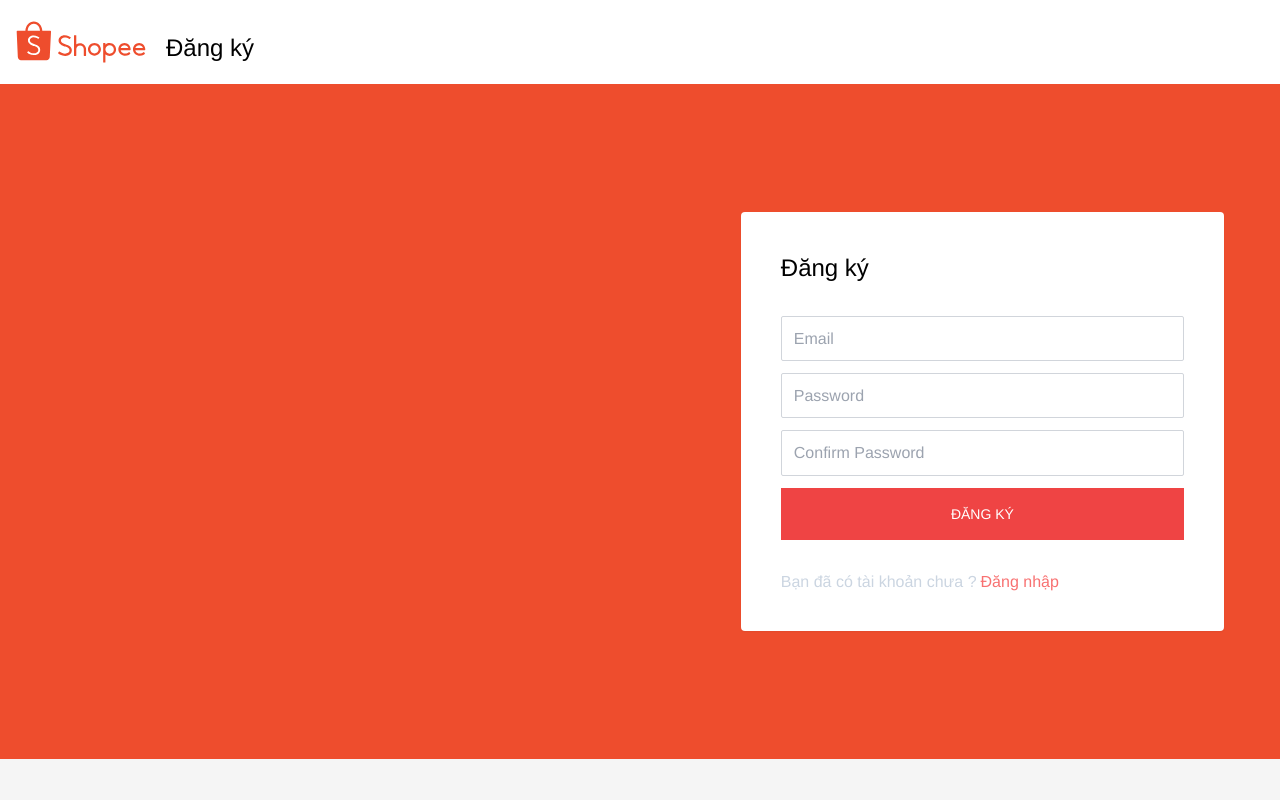
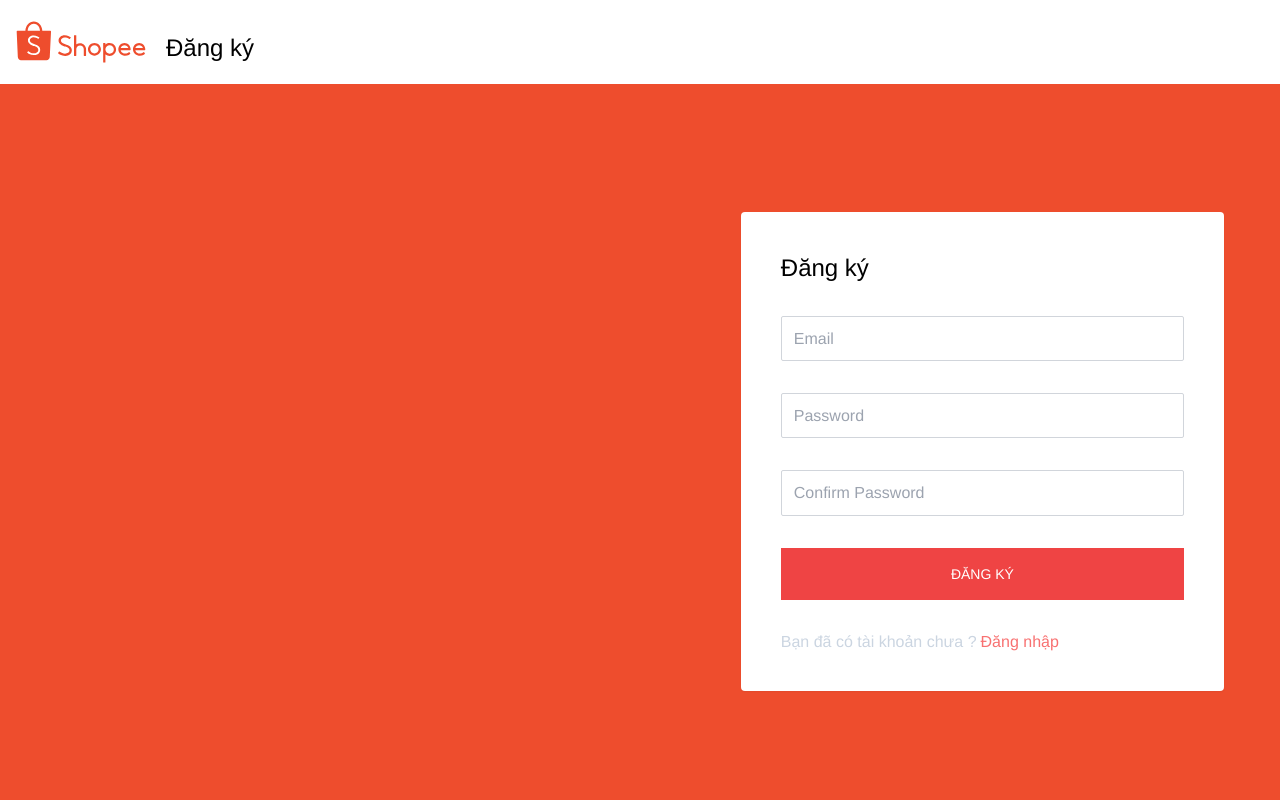
Before and after one commit to Linhdong/ReactTS_Shopee_Capstone, a React (Vite) app in the folder ShopeeClone/: page /register in a window 1280 px wide. Shown: the top 800 px of the page. Built offline with nearby package versions, Linux system fonts and the light colour scheme.

Commit message:
Validate Register page with react-hook-form
Signed-off-by: Linhdong <kn.durian.sweet@gmail.com>

```diff
--- a/ShopeeClone/src/page/Register/Register.tsx
+++ b/ShopeeClone/src/page/Register/Register.tsx
@@ -1,55 +1,64 @@
 import React from 'react'
 import { useForm } from 'react-hook-form'
 import { Link } from 'react-router-dom'
+import { rules } from 'src/utils/rule'
+
+interface FormData {
+  email: string
+  password: string
+  confirm_password: string
+}
 
 export default function Register() {
   const {
     register,
     handleSubmit,
     formState: { errors }
-  } = useForm()
+  } = useForm<FormData>()
 
   const onSubmit = handleSubmit((data) => {
     console.log(data)
   })
+  // console.log('Error: ', errors)
   return (
     <div className='bg-orange'>
       <div className='mx-auto max-w-7xl px-4'>
         <div className='grid grid-cols-1 py-12 lg:grid-cols-5 lg:py-32 lg:pr-10'>
           <div className='lg:col-span-2 lg:col-start-4'>
-            <form className='rounded bg-white p-10 shadow-sm' onSubmit={onSubmit}>
+            <form className='rounded bg-white p-10 shadow-sm' onSubmit={onSubmit} noValidate>
               <div className='text-2xl'>Đăng ký</div>
               <div className='mt-8'>
                 <input
                   type='email'
                   className='w-full rounded-sm border border-gray-300 p-3 outline-none focus:border-gray-500 focus:shadow-sm'
                   placeholder='Email'
-                  {...register('email', {
-                    required: true
-                  })}
+                  {...register('email', rules.email)}
                 />
-                {/* <div className='mt-1 min-h-[1rem] text-sm text-red-600'>Email không hợp lệ</div> */}
+                <div className='mt-1 min-h-[1rem] text-sm text-red-600'>{errors.email?.message}</div>
               </div>
               <div className='mt-3'>
                 <input
                   type='password'
                   className='w-full rounded-sm border border-gray-300 p-3 outline-none focus:border-gray-500 focus:shadow-sm'
                   placeholder='Password'
-                  {...register('password')}
+                  {...register('password', rules.password)}
                 />
-                {/* <div className='mt-1 min-h-[1rem] text-sm text-red-600'></div> */}
+                <div className='mt-1 min-h-[1rem] text-sm text-red-600'>{errors.password?.message}</div>
               </div>
               <div className='mt-3'>
                 <input
                   type='password'
                   className='w-full rounded-sm border border-gray-300 p-3 outline-none focus:border-gray-500 focus:shadow-sm'
                   placeholder='Confirm Password'
-                  {...register('confirm_password')}
+                  {...register('confirm_password', rules.confirm_password)}
                 />
-                {/* <div className='mt-1 min-h-[1rem] text-sm text-red-600'></div> */}
+                <div className='mt-1 min-h-[1rem] text-sm text-red-600'>{errors.confirm_password?.message}</div>
               </div>
               <div className='mt-3'>
-                <button className='w-full bg-red-500 py-4 px-2 text-center text-sm uppercase text-white hover:bg-red-600'>
+                <button
+                  type='submit'
+                  className='w-full bg-red-500 py-4 px-2 text-center text-sm uppercase text-white hover:bg-red-600'
+                >
                   Đăng ký
                 </button>
               </div>
--- /dev/null
+++ b/ShopeeClone/src/utils/rule.ts
@@ -0,0 +1,52 @@
+import type { RegisterOptions } from 'react-hook-form'
+
+type Rules = { [key in 'email' | 'password' | 'confirm_password']?: RegisterOptions }
+
+export const rules: Rules = {
+  email: {
+    required: {
+      value: true,
+      message: 'Email là bắt buộc'
+    },
+    pattern: {
+      value: /^\S+@\S+\.\S+$/,
+      message: 'Email không đúng định dạng'
+    },
+    maxLength: {
+      value: 160,
+      message: 'Độ dài từ 5 - 160 ký tự'
+    },
+    minLength: {
+      value: 5,
+      message: 'Độ dài từ 5 - 160 ký tự'
+    }
+  },
+  password: {
+    required: {
+      value: true,
+      message: 'Password là bắt buộc'
+    },
+    maxLength: {
+      value: 160,
+      message: 'Độ dài từ 5 - 160 ký tự'
+    },
+    minLength: {
+      value: 6,
+      message: 'Độ dài từ 5 - 160 ký tự'
+    }
+  },
+  confirm_password: {
+    required: {
+      value: true,
+      message: 'Nhập lại password là bắt buộc'
+    },
+    maxLength: {
+      value: 160,
+      message: 'Độ dài từ 5 - 160 ký tự'
+    },
+    minLength: {
+      value: 6,
+      message: 'Độ dài từ 5 - 160 ký tự'
+    }
+  }
+}
```
